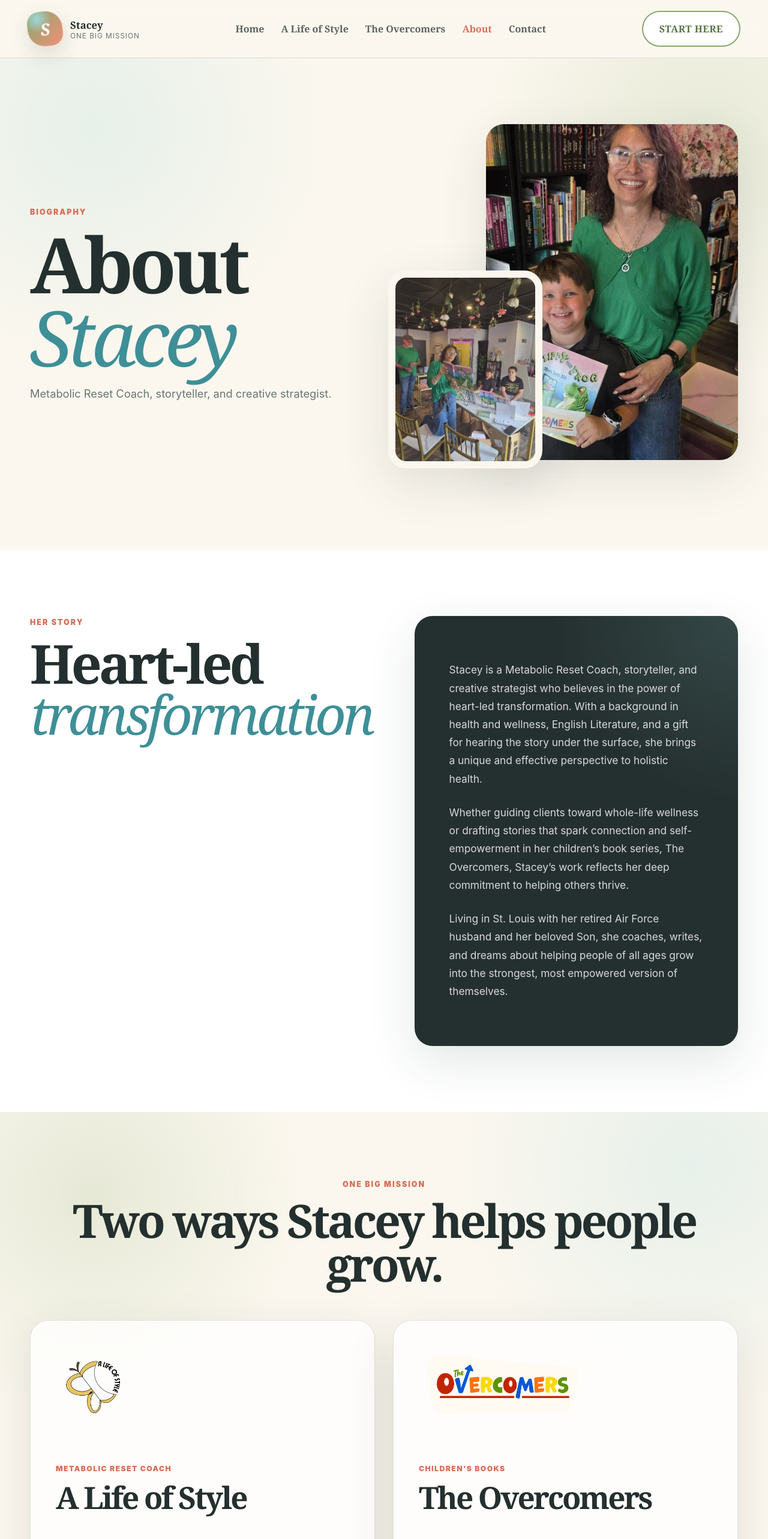
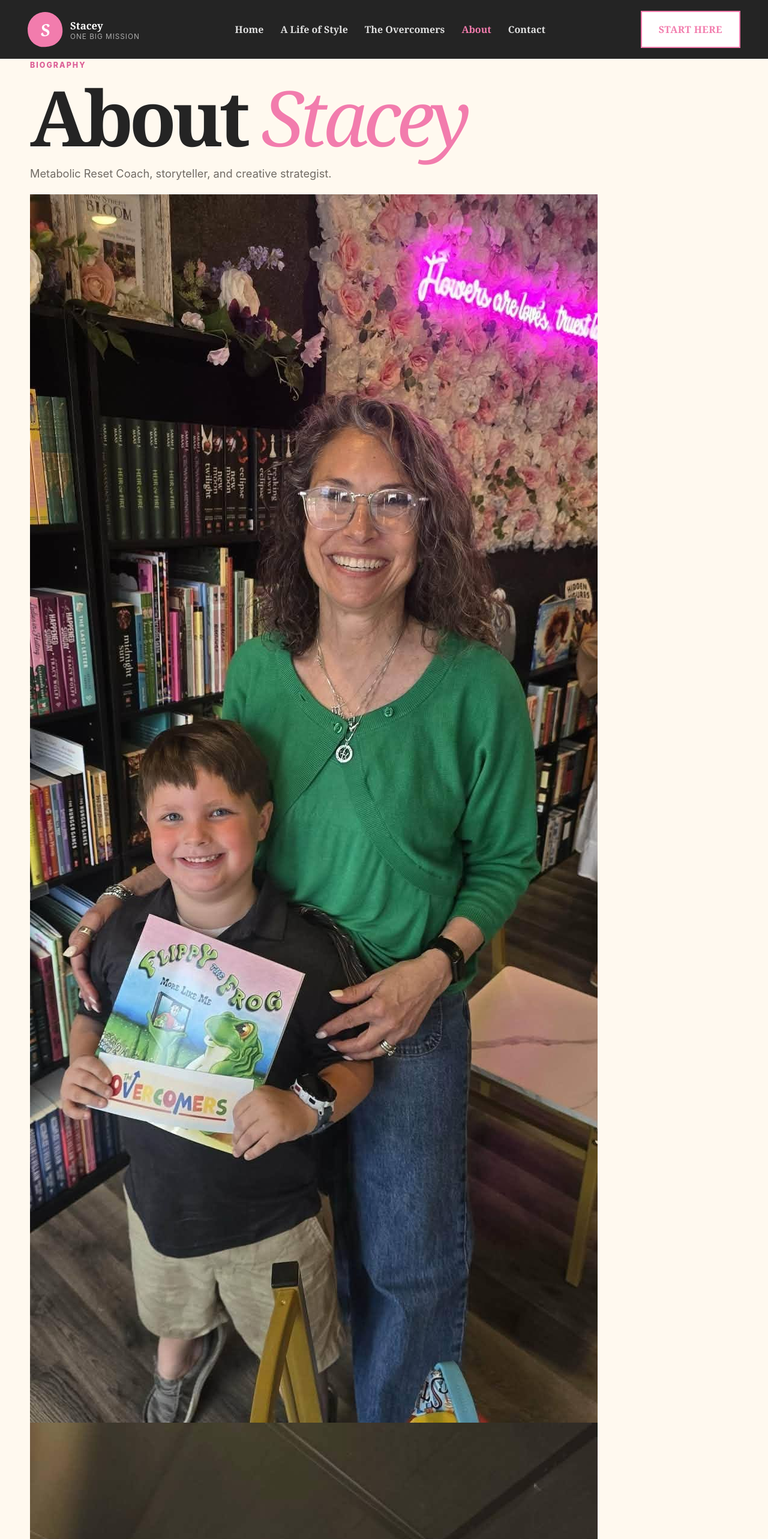
Before and after one commit to juancabrera0513/onemission, a React (Vite) app: page /about in a window 1280 px wide. Shown: the top 2566 px of the page at 60% size. Built offline with nearby package versions, Linux system fonts and the light colour scheme.

Commit message:
different color

```diff
--- a/src/styles.css
+++ b/src/styles.css
@@ -1,36 +1,32 @@
 :root {
-  --black: #24302f;
-  --true-black: #111817;
-
-  --cream: #fbf7ee;
-  --soft-cream: #f4efe5;
+  --black: #242424;
+  --true-black: #111111;
+  --cream: #fff9ef;
+  --soft-cream: #f7efe1;
   --white: #ffffff;
 
-  --sage: #87a96b;
-  --sage-dark: #587342;
-  --sage-soft: rgba(135, 169, 107, 0.18);
-
-  --sky: #9ed8db;
-  --sky-dark: #3e8f97;
-  --sky-soft: rgba(158, 216, 219, 0.22);
-
-  --coral: #f28f79;
-  --coral-dark: #d86d58;
-  --coral-soft: rgba(242, 143, 121, 0.2);
+  --pink: #f27cad;
+  --pink-dark: #dc5f96;
 
   --gold: #e7c65b;
+  --gold-soft: rgba(231, 198, 91, 0.22);
+
   --green: #62a744;
+  --green-soft: rgba(98, 167, 68, 0.16);
+
   --blue: #1672d8;
+  --blue-soft: rgba(22, 114, 216, 0.12);
+
   --red: #cf301f;
   --orange: #ff7a22;
 
-  --text: #24302f;
-  --muted: #687674;
-  --border: rgba(36, 48, 47, 0.14);
-  --shadow: 0 26px 80px rgba(36, 48, 47, 0.12);
+  --text: #242424;
+  --muted: #6f6a64;
+  --border: rgba(36, 36, 36, 0.14);
+  --shadow: 0 24px 70px rgba(0, 0, 0, 0.12);
 
   --container: 1180px;
-  --radius: 30px;
+  --radius: 28px;
 }
 
 * {
@@ -86,10 +82,10 @@ main {
 ========================= */
 
 .header {
-  min-height: 92px;
+  min-height: 96px;
   padding: 18px 46px;
-  background: rgba(251, 247, 238, 0.88);
-  color: var(--black);
+  background: var(--black);
+  color: var(--white);
   display: flex;
   align-items: center;
   gap: 34px;
@@ -97,8 +93,6 @@ main {
   position: sticky;
   top: 0;
   z-index: 50;
-  border-bottom: 1px solid var(--border);
-  backdrop-filter: blur(18px);
 }
 
 .brand {
@@ -110,10 +104,8 @@ main {
 .brand-icon {
   width: 58px;
   height: 58px;
-  border-radius: 20px 28px 20px 28px;
-  background:
-    radial-gradient(circle at 30% 20%, var(--sky), transparent 38%),
-    linear-gradient(135deg, var(--sage), var(--coral));
+  border-radius: 50% 50% 45% 45%;
+  background: var(--pink);
   color: var(--white);
   display: grid;
   place-items: center;
@@ -122,7 +114,6 @@ main {
   font-size: 1.7rem;
   font-weight: 800;
   transform: rotate(-7deg);
-  box-shadow: 0 14px 35px rgba(36, 48, 47, 0.14);
 }
 
 .brand-text strong {
@@ -133,7 +124,7 @@ main {
 
 .brand-text small {
   display: block;
-  color: var(--muted);
+  color: rgba(255, 255, 255, 0.62);
   font-size: 0.74rem;
   letter-spacing: 0.08em;
   text-transform: uppercase;
@@ -148,31 +139,31 @@ main {
 }
 
 .nav a {
-  color: rgba(36, 48, 47, 0.74);
+  opacity: 0.86;
   transition: color 0.2s ease, opacity 0.2s ease;
 }
 
 .nav a.active,
 .nav a:hover {
-  color: var(--coral-dark);
+  color: var(--pink);
+  opacity: 1;
 }
 
 .header-cta {
-  padding: 17px 27px;
-  border: 2px solid var(--sage);
-  color: var(--sage-dark);
+  padding: 18px 28px;
+  border: 2px solid var(--pink);
+  color: var(--pink);
   background: var(--white);
   font-family: Georgia, "Times New Roman", serif;
   font-weight: 700;
   text-transform: uppercase;
   letter-spacing: 0.03em;
-  border-radius: 999px;
   transition: transform 0.2s ease, background 0.2s ease;
 }
 
 .header-cta:hover {
   transform: translateY(-2px);
-  background: var(--sage-soft);
+  background: var(--cream);
 }
 
 /* =========================
@@ -183,13 +174,13 @@ main {
   margin: 0 0 14px;
   text-transform: uppercase;
   letter-spacing: 0.16em;
-  color: var(--coral-dark);
-  font-weight: 900;
+  color: var(--pink-dark);
+  font-weight: 800;
   font-size: 0.78rem;
 }
 
 .eyebrow.pink {
-  color: var(--coral);
+  color: var(--pink);
 }
 
 h1,
@@ -217,7 +208,7 @@ h3 {
 h1 span,
 h2 span,
 h3 span {
-  color: var(--sky-dark);
+  color: var(--pink);
   font-style: italic;
   font-weight: 500;
 }
@@ -253,7 +244,6 @@ h3 span {
   font-weight: 900;
   text-transform: uppercase;
   letter-spacing: 0.035em;
-  border-radius: 999px;
   transition: transform 0.2s ease, background 0.2s ease, color 0.2s ease;
   cursor: pointer;
 }
@@ -272,20 +262,20 @@ h3 span {
 }
 
 .btn-pink {
-  background: var(--coral);
+  background: var(--pink);
   color: var(--white);
-  border-color: var(--coral);
+  border-color: var(--pink);
 }
 
 .btn-outline-pink {
   background: var(--white);
-  color: var(--sky-dark);
-  border-color: var(--sky);
+  color: var(--pink);
+  border-color: var(--pink);
 }
 
 .btn-outline-pink:hover {
-  background: var(--sky);
-  color: var(--black);
+  background: var(--pink);
+  color: var(--white);
 }
 
 .btn-outline-dark {
@@ -304,13 +294,12 @@ h3 span {
 ========================= */
 
 .home-hero {
-  min-height: calc(100vh - 92px);
+  min-height: calc(100vh - 96px);
   display: flex;
   align-items: center;
   background:
-    radial-gradient(circle at 10% 16%, var(--sage-soft), transparent 30%),
-    radial-gradient(circle at 82% 12%, var(--sky-soft), transparent 28%),
-    linear-gradient(135deg, var(--cream), var(--white));
+    radial-gradient(circle at 12% 18%, rgba(242, 124, 173, 0.18), transparent 30%),
+    linear-gradient(90deg, var(--cream), var(--white));
   padding: 90px 0;
 }
 
@@ -326,9 +315,7 @@ h3 span {
 }
 
 .home-hero-panel {
-  background:
-    radial-gradient(circle at top right, rgba(158, 216, 219, 0.15), transparent 36%),
-    var(--black);
+  background: var(--black);
   color: var(--white);
   padding: 54px;
   min-height: 440px;
@@ -336,7 +323,6 @@ h3 span {
   justify-content: center;
   flex-direction: column;
   box-shadow: var(--shadow);
-  border-radius: var(--radius);
 }
 
 .home-hero-panel p {
@@ -372,7 +358,6 @@ h3 span {
   background: var(--cream);
   border: 1px solid var(--border);
   box-shadow: var(--shadow);
-  border-radius: var(--radius);
   display: flex;
   flex-direction: column;
   justify-content: space-between;
@@ -383,32 +368,20 @@ h3 span {
 .choice-card::after {
   content: "";
   position: absolute;
-  width: 280px;
-  height: 280px;
+  width: 260px;
+  height: 260px;
   border-radius: 50%;
-  right: -110px;
-  bottom: -110px;
-  opacity: 0.2;
-}
-
-.choice-health {
-  background:
-    radial-gradient(circle at top left, rgba(231, 198, 91, 0.16), transparent 32%),
-    var(--cream);
+  right: -100px;
+  bottom: -100px;
+  opacity: 0.18;
 }
 
 .choice-health::after {
-  background: var(--sage);
-}
-
-.choice-books {
-  background:
-    radial-gradient(circle at top left, rgba(158, 216, 219, 0.2), transparent 32%),
-    var(--white);
+  background: var(--gold);
 }
 
 .choice-books::after {
-  background: var(--sky);
+  background: var(--green);
 }
 
 .choice-logo-box {
@@ -427,7 +400,7 @@ h3 span {
 }
 
 .card-label {
-  color: var(--coral-dark);
+  color: var(--pink-dark);
   font-weight: 900;
   text-transform: uppercase;
   letter-spacing: 0.12em;
@@ -439,7 +412,7 @@ h3 span {
   position: relative;
   z-index: 2;
   font-weight: 900;
-  border-bottom: 2px solid var(--sky-dark);
+  border-bottom: 2px solid var(--pink);
   padding-bottom: 8px;
   text-transform: uppercase;
   font-size: 0.86rem;
@@ -454,9 +427,7 @@ h3 span {
 .featured-book-section,
 .about-copy-section {
   padding: 120px 0;
-  background:
-    radial-gradient(circle at 90% 12%, var(--sky-soft), transparent 26%),
-    var(--cream);
+  background: var(--cream);
 }
 
 .about-preview-grid,
@@ -483,7 +454,6 @@ h3 span {
   height: 470px;
   object-fit: cover;
   box-shadow: var(--shadow);
-  border-radius: var(--radius);
 }
 
 .image-stack img:first-child {
@@ -511,15 +481,15 @@ h3 span {
 
 .health-hero {
   background:
-    radial-gradient(circle at 12% 12%, rgba(231, 198, 91, 0.2), transparent 30%),
-    radial-gradient(circle at 92% 10%, var(--sage-soft), transparent 24%),
+    radial-gradient(circle at 12% 12%, rgba(231, 198, 91, 0.26), transparent 30%),
+    radial-gradient(circle at 92% 10%, rgba(242, 124, 173, 0.1), transparent 24%),
     var(--cream);
 }
 
 .books-hero {
   background:
-    radial-gradient(circle at 8% 18%, var(--sage-soft), transparent 28%),
-    radial-gradient(circle at 92% 10%, var(--sky-soft), transparent 26%),
+    radial-gradient(circle at 8% 18%, rgba(98, 167, 68, 0.16), transparent 28%),
+    radial-gradient(circle at 92% 10%, rgba(22, 114, 216, 0.12), transparent 26%),
     var(--white);
 }
 
@@ -531,41 +501,54 @@ h3 span {
    LOGO FEATURES - NO BOX
 ========================= */
 
-.logo-feature,
-.logo-feature-clean,
-.alife-logo-feature,
-.overcomers-logo-feature {
-  background: transparent !important;
-  border: none !important;
-  box-shadow: none !important;
-  padding: 0 !important;
+.logo-feature {
+  min-height: 430px;
+  padding: 0;
+  display: grid;
+  place-items: center;
+  background: transparent;
+  border: 0;
+  box-shadow: none;
 }
 
-.logo-feature {
-  min-height: auto !important;
-  display: flex !important;
-  align-items: center !important;
-  justify-content: center !important;
+.logo-feature-clean {
+  position: relative;
 }
 
-.logo-feature::before,
 .logo-feature-clean::before {
-  display: none !important;
+  content: "";
+  position: absolute;
+  width: 420px;
+  height: 420px;
+  border-radius: 999px;
+  background: rgba(242, 124, 173, 0.08);
+  filter: blur(20px);
+  z-index: 0;
 }
 
 .logo-feature img {
-  background: transparent !important;
-  border: none !important;
-  box-shadow: none !important;
-  object-fit: contain !important;
+  position: relative;
+  z-index: 1;
+  width: min(100%, 460px);
+  max-height: none;
+  object-fit: contain;
 }
 
 .alife-logo-feature img {
-  width: min(100%, 420px) !important;
+  width: min(100%, 430px);
 }
 
 .overcomers-logo-feature img {
-  width: min(100%, 560px) !important;
+  width: min(100%, 560px);
+  max-width: none;
+}
+
+.books-hero .logo-feature-clean::before {
+  background: rgba(22, 114, 216, 0.08);
+}
+
+.health-hero .logo-feature-clean::before {
+  background: rgba(231, 198, 91, 0.18);
 }
 
 /* =========================
@@ -577,7 +560,7 @@ h3 span {
   font-family: Inter, Avenir, Helvetica, Arial, sans-serif;
   letter-spacing: -0.05em;
   line-height: 1.05;
-  font-weight: 600;
+  font-weight: 500;
 }
 
 .editorial-copy p {
@@ -590,12 +573,9 @@ h3 span {
 }
 
 .black-panel {
-  background:
-    radial-gradient(circle at top right, rgba(158, 216, 219, 0.14), transparent 34%),
-    var(--black);
+  background: var(--black);
   color: var(--white);
   padding: 70px;
-  border-radius: var(--radius);
 }
 
 .black-panel h2 {
@@ -619,11 +599,10 @@ h3 span {
   border: 1px solid var(--border);
   background: var(--cream);
   min-height: 300px;
-  border-radius: var(--radius);
 }
 
 .steps-grid span {
-  color: var(--coral);
+  color: var(--pink);
   font-family: Georgia, "Times New Roman", serif;
   font-size: 3rem;
   font-weight: 800;
@@ -647,11 +626,8 @@ h3 span {
   max-width: 980px;
   margin: 0 auto;
   padding: 46px;
-  background:
-    radial-gradient(circle at top right, rgba(135, 169, 107, 0.16), transparent 34%),
-    var(--black);
+  background: var(--black);
   color: var(--white);
-  border-radius: var(--radius);
 }
 
 .book-intro-card p {
@@ -662,17 +638,15 @@ h3 span {
 .book-cover-panel {
   background:
     linear-gradient(var(--white), var(--white)) padding-box,
-    linear-gradient(135deg, var(--sage), var(--sky), var(--coral), var(--gold)) border-box;
+    linear-gradient(135deg, var(--red), var(--orange), var(--gold), var(--green), var(--blue)) border-box;
   border: 4px solid transparent;
   padding: 20px;
   box-shadow: var(--shadow);
-  border-radius: var(--radius);
 }
 
 .book-cover-panel img {
   width: 100%;
   object-fit: cover;
-  border-radius: calc(var(--radius) - 12px);
 }
 
 .book-content p {
@@ -691,8 +665,7 @@ h3 span {
   object-fit: cover;
   background: var(--white);
   border: 1px solid var(--border);
-  box-shadow: 0 18px 40px rgba(36, 48, 47, 0.08);
-  border-radius: var(--radius);
+  box-shadow: 0 18px 40px rgba(0, 0, 0, 0.08);
 }
 
 /* =========================
@@ -704,7 +677,6 @@ h3 span {
   width: 100%;
   object-fit: cover;
   box-shadow: var(--shadow);
-  border-radius: var(--radius);
 }
 
 .about-copy-section p {
@@ -713,171 +685,12 @@ h3 span {
 }
 
 /* =========================
-   IMPROVED ABOUT PAGE
-========================= */
-
-.about-hero-new {
-  padding: 110px 0 90px;
-  background:
-    radial-gradient(circle at 12% 14%, var(--sky-soft), transparent 30%),
-    radial-gradient(circle at 92% 18%, var(--sage-soft), transparent 28%),
-    var(--cream);
-}
-
-.about-hero-new-grid {
-  display: grid;
-  grid-template-columns: 0.95fr 1.05fr;
-  gap: 70px;
-  align-items: center;
-}
-
-.about-hero-new-copy {
-  position: relative;
-  z-index: 2;
-}
-
-.about-hero-new-copy h1 {
-  max-width: 780px;
-}
-
-.about-hero-new-images {
-  position: relative;
-  min-height: 620px;
-}
-
-.about-main-img {
-  width: 72%;
-  height: 560px;
-  object-fit: cover;
-  margin-left: auto;
-  box-shadow: var(--shadow);
-  border-radius: var(--radius);
-}
-
-.about-floating-img {
-  position: absolute;
-  left: 0;
-  bottom: 46px;
-  width: 44%;
-  height: 330px;
-  object-fit: cover;
-  border: 12px solid var(--cream);
-  box-shadow: var(--shadow);
-  border-radius: var(--radius);
-}
-
-.about-story-section {
-  padding: 110px 0;
-  background: var(--white);
-}
-
-.about-story-grid {
-  display: grid;
-  grid-template-columns: 0.9fr 1.1fr;
-  gap: 70px;
-  align-items: start;
-}
-
-.about-story-heading {
-  position: sticky;
-  top: 140px;
-}
-
-.about-story-heading h2 {
-  font-size: clamp(3rem, 7vw, 6.5rem);
-}
-
-.about-story-card {
-  background:
-    radial-gradient(circle at top right, rgba(158, 216, 219, 0.14), transparent 34%),
-    var(--black);
-  padding: 58px;
-  color: var(--white);
-  box-shadow: var(--shadow);
-  border-radius: var(--radius);
-}
-
-.about-story-card p {
-  color: rgba(255, 255, 255, 0.82);
-  font-size: 1.08rem;
-}
-
-.about-story-card p + p {
-  margin-top: 26px;
-}
-
-.about-paths-section {
-  padding: 110px 0;
-  background:
-    radial-gradient(circle at 12% 15%, var(--sage-soft), transparent 26%),
-    radial-gradient(circle at 90% 10%, var(--sky-soft), transparent 28%),
-    var(--cream);
-}
-
-.about-paths-grid {
-  display: grid;
-  grid-template-columns: repeat(2, 1fr);
-  gap: 30px;
-}
-
-.about-path-card {
-  min-height: 440px;
-  padding: 42px;
-  background: rgba(255, 255, 255, 0.78);
-  border: 1px solid var(--border);
-  box-shadow: var(--shadow);
-  border-radius: var(--radius);
-  display: flex;
-  flex-direction: column;
-  justify-content: space-between;
-  transition: transform 0.2s ease, box-shadow 0.2s ease;
-}
-
-.about-path-card:hover {
-  transform: translateY(-4px);
-  box-shadow: 0 28px 80px rgba(36, 48, 47, 0.16);
-}
-
-.about-path-logo {
-  min-height: 130px;
-  display: flex;
-  align-items: center;
-}
-
-.about-path-logo img {
-  max-width: 310px;
-  max-height: 130px;
-  object-fit: contain;
-}
-
-.about-path-logo-small img {
-  max-width: 170px;
-  max-height: 130px;
-}
-
-.about-path-card h3 {
-  margin-top: 8px;
-}
-
-.about-path-card span {
-  width: fit-content;
-  font-weight: 900;
-  border-bottom: 2px solid var(--sky-dark);
-  padding-bottom: 8px;
-  text-transform: uppercase;
-  font-size: 0.86rem;
-}
-
-/* =========================
    CONTACT PAGE
 ========================= */
 
 .contact-hero {
   padding: 130px 0 90px;
-  background:
-    radial-gradient(circle at 12% 16%, var(--sage-soft), transparent 28%),
-    radial-gradient(circle at 88% 10%, var(--sky-soft), transparent 28%),
-    var(--cream);
+  background: var(--cream);
 }
 
 .contact-card {
@@ -886,7 +699,6 @@ h3 span {
   min-height: 420px;
   box-shadow: var(--shadow);
   border: 1px solid var(--border);
-  border-radius: var(--radius);
 }
 
 .contact-card h2 {
@@ -898,9 +710,7 @@ h3 span {
 ========================= */
 
 .footer {
-  background:
-    radial-gradient(circle at 90% 12%, rgba(158, 216, 219, 0.14), transparent 28%),
-    var(--black);
+  background: var(--black);
   color: var(--white);
   padding: 70px 0;
 }
@@ -912,7 +722,7 @@ h3 span {
 }
 
 .footer-kicker {
-  color: var(--coral);
+  color: var(--pink);
   font-weight: 900;
   text-transform: uppercase;
   letter-spacing: 0.16em;
@@ -935,7 +745,7 @@ h3 span {
 }
 
 .footer-links a:hover {
-  color: var(--sky);
+  color: var(--pink);
 }
 
 /* =========================
@@ -962,10 +772,7 @@ h3 span {
   .about-page-grid,
   .black-panel,
   .contact-grid,
-  .footer-grid,
-  .about-hero-new-grid,
-  .about-story-grid,
-  .about-paths-grid {
+  .footer-grid {
     grid-template-columns: 1fr;
   }
 
@@ -998,29 +805,11 @@ h3 span {
   }
 
   .alife-logo-feature img {
-    width: min(100%, 360px) !important;
+    width: min(100%, 360px);
   }
 
   .overcomers-logo-feature img {
-    width: min(100%, 440px) !important;
-  }
-
-  .about-story-heading {
-    position: static;
-  }
-
-  .about-hero-new-images {
-    min-height: 540px;
-  }
-
-  .about-main-img {
-    width: 78%;
-    height: 500px;
-  }
-
-  .about-floating-img {
-    width: 42%;
-    height: 300px;
+    width: min(100%, 440px);
   }
 }
 
@@ -1064,10 +853,7 @@ h3 span {
   .featured-book-section,
   .steps-section,
   .characters-section,
-  .contact-options,
-  .about-hero-new,
-  .about-story-section,
-  .about-paths-section {
+  .contact-options {
     padding: 70px 0;
   }
 
@@ -1075,9 +861,7 @@ h3 span {
   .black-panel,
   .book-intro-card,
   .contact-card,
-  .choice-card,
-  .about-story-card,
-  .about-path-card {
+  .choice-card {
     padding: 30px;
   }
 
@@ -1109,34 +893,16 @@ h3 span {
     margin-top: 30px;
   }
 
+  .logo-feature-clean::before {
+    width: 260px;
+    height: 260px;
+  }
+
   .alife-logo-feature img {
-    width: min(100%, 300px) !important;
+    width: min(100%, 300px);
   }
 
   .overcomers-logo-feature img {
-    width: min(100%, 340px) !important;
-  }
-
-  .about-hero-new-images {
-    min-height: auto;
-    display: grid;
-    gap: 18px;
-  }
-
-  .about-main-img,
-  .about-floating-img {
-    position: static;
-    width: 100%;
-    height: auto;
-    border: 0;
-    margin: 0;
-  }
-
-  .about-path-logo img {
-    max-width: 260px;
-  }
-
-  .about-path-logo-small img {
-    max-width: 150px;
+    width: min(100%, 340px);
   }
 }
```
